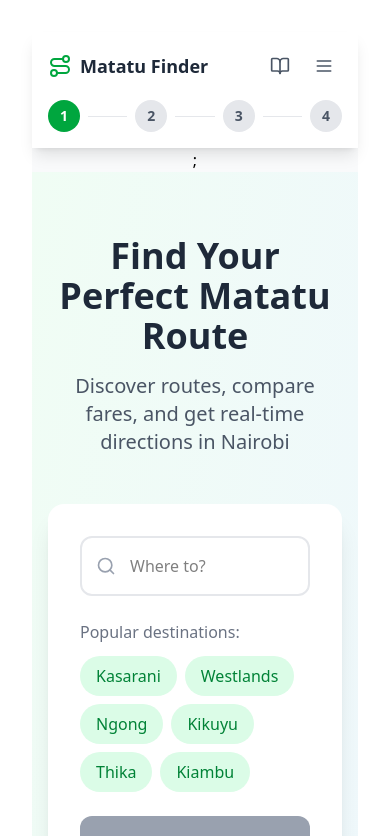
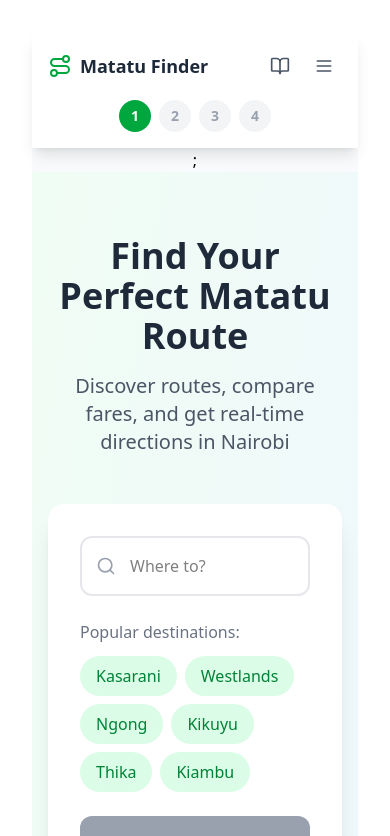
Before and after one commit to jneema/matatu-search-project, a React (Vite) app: page / in a window 390 px wide. Shown: the top 836 px of the page. Built offline with nearby package versions, Linux system fonts and the light colour scheme.

Commit message:
header navigation on mobile

```diff
--- a/src/components/index.jsx
+++ b/src/components/index.jsx
@@ -178,65 +178,37 @@ const Header = ({
         </div>
 
         {/* Progress Tabs - Mobile */}
+        {/* Progress Tabs - Mobile */}
         <div className="md:hidden">
-          <div className="flex items-center justify-center">
-            <div
-              className={`w-8 h-8 rounded-full flex items-center justify-center text-sm font-semibold ${
-                currentStep >= 1
-                  ? "bg-green-600 text-white"
-                  : "bg-gray-200 text-gray-600"
-              }`}
-            >
-              1
-            </div>
+          <div className="flex items-center justify-center space-x-2">
+            {[1, 2, 3, 4].map((step) => {
+              const viewMap = {
+                1: "landing",
+                2: "routes",
+                3: "comparison",
+                4: "stages",
+              };
 
-            <div
-              className={`h-px flex-1 mx-2 ${
-                currentStep >= 2 ? "bg-green-600" : "bg-gray-200"
-              }`}
-            ></div>
+              const isClickable = currentStep >= step;
+              const isActive = currentStep === step;
 
-            <div
-              className={`w-8 h-8 rounded-full flex items-center justify-center text-sm font-semibold ${
-                currentStep >= 2
-                  ? "bg-green-600 text-white"
-                  : "bg-gray-200 text-gray-600"
-              }`}
-            >
-              2
-            </div>
-
-            <div
-              className={`h-px flex-1 mx-2 ${
-                currentStep >= 3 ? "bg-green-600" : "bg-gray-200"
-              }`}
-            ></div>
-
-            <div
-              className={`w-8 h-8 rounded-full flex items-center justify-center text-sm font-semibold ${
-                currentStep >= 3
-                  ? "bg-green-600 text-white"
-                  : "bg-gray-200 text-gray-600"
-              }`}
-            >
-              3
-            </div>
-
-            <div
-              className={`h-px flex-1 mx-2 ${
-                currentStep >= 4 ? "bg-green-600" : "bg-gray-200"
-              }`}
-            ></div>
-
-            <div
-              className={`w-8 h-8 rounded-full flex items-center justify-center text-sm font-semibold ${
-                currentStep >= 4
-                  ? "bg-green-600 text-white"
-                  : "bg-gray-200 text-gray-600"
-              }`}
-            >
-              4
-            </div>
+              return (
+                <button
+                  key={step}
+                  onClick={() => isClickable && setCurrentView(viewMap[step])}
+                  disabled={!isClickable}
+                  className={`w-8 h-8 rounded-full flex items-center justify-center text-sm font-semibold transition-colors ${
+                    isActive
+                      ? "bg-green-600 text-white"
+                      : isClickable
+                      ? "bg-gray-200 text-green-700 hover:bg-green-100"
+                      : "bg-gray-100 text-gray-400 cursor-not-allowed"
+                  }`}
+                >
+                  {step}
+                </button>
+              );
+            })}
           </div>
         </div>
       </div>
```
